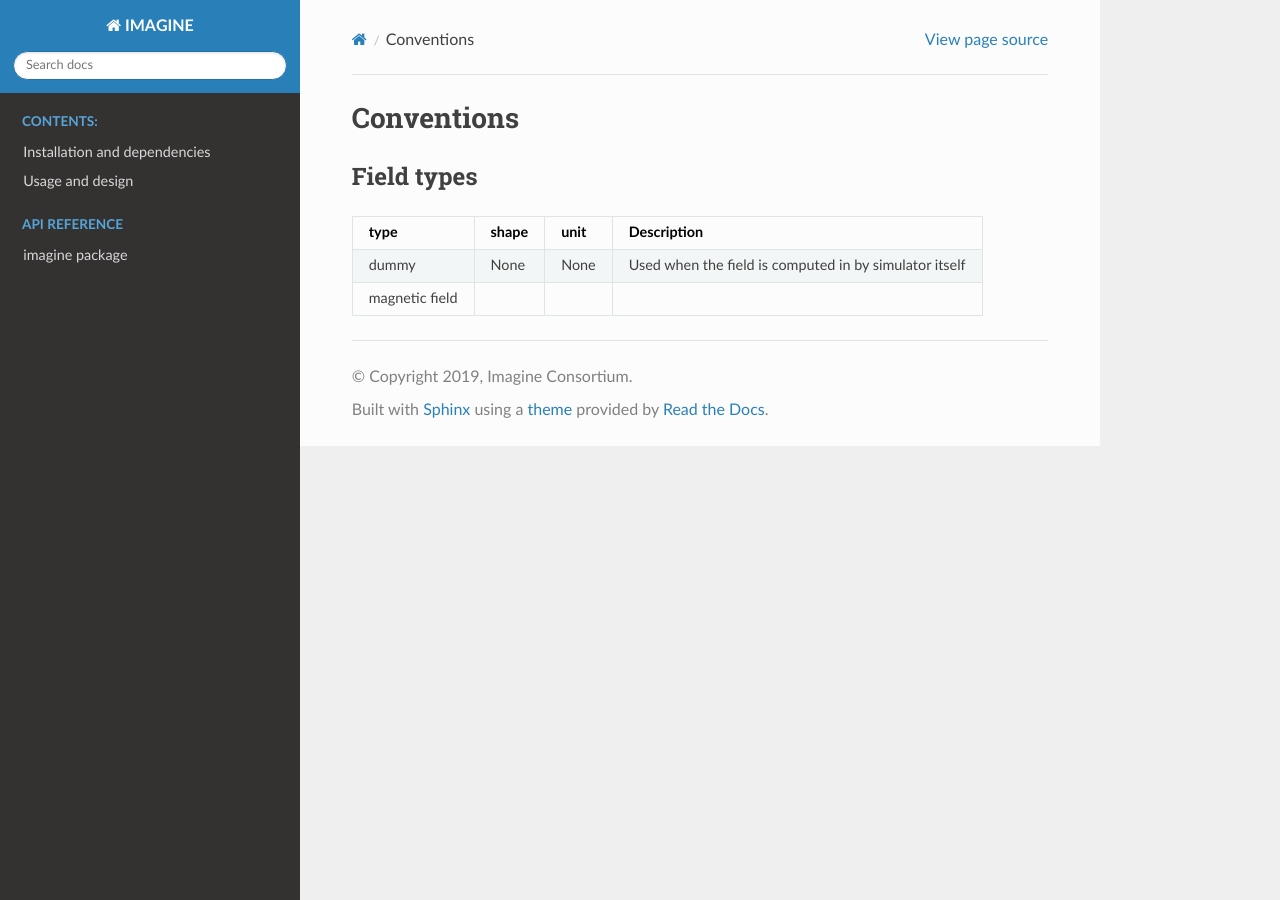
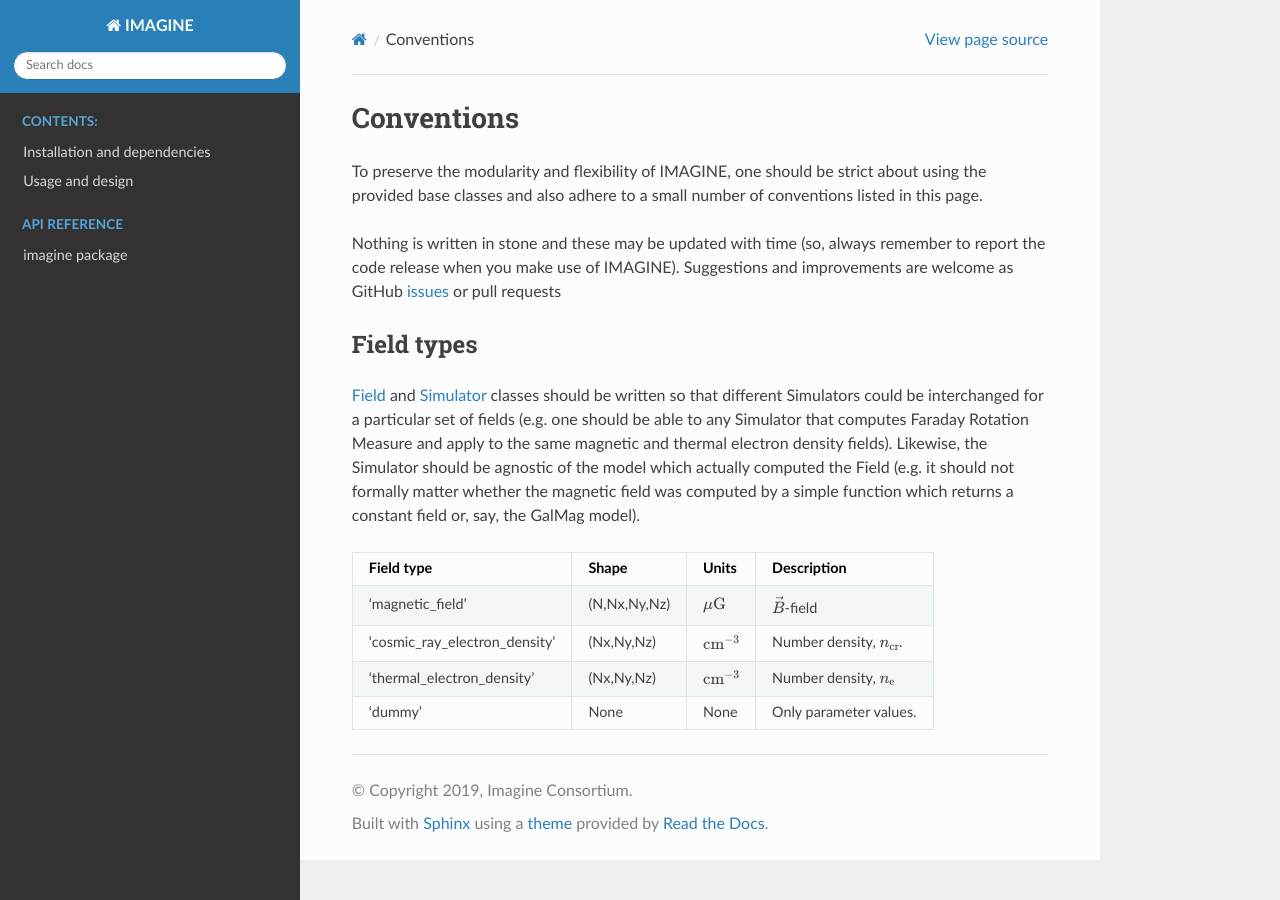
Before and after one commit to IMAGINE-Consortium/imagine, a Sphinx documentation site: the page built from doc/source/conventions.rst, in a window 1280 px wide. Built offline with Sphinx 7.4.7 and the Read the Docs theme 2.0.0, drawn with Linux system fonts in a browser that asks for light colours.

Commit message:
Improves documentation.

```diff
--- a/doc/source/conventions.rst
+++ b/doc/source/conventions.rst
@@ -1,14 +1,35 @@
 ===========
 Conventions
 ===========
+
+To preserve the modularity and flexibility of IMAGINE, one should be strict
+about using the provided base classes and also adhere to a small number of
+conventions listed in this page.
+
+Nothing is written in stone and these may be updated with time (so, always
+remember to report the code release when you make use of IMAGINE).
+Suggestions and improvements are welcome as GitHub `issues <https://github.com/IMAGINE-Consortium/imagine/issues/new>`_ or pull requests
 
 -----------
 Field types
 -----------
 
-================  ===========  =========  =========================================================
- type                shape        unit      Description
-================  ===========  =========  =========================================================
-dummy             None         None       Used when the field is computed in by simulator itself
-magnetic field
-================  ===========  =========  =========================================================
+:doc:`Field <imagine.fields>` and :doc:`Simulator <imagine.simulators>` classes
+should be written so that different Simulators could be interchanged for a
+particular set of fields (e.g. one should be able to any Simulator
+that computes Faraday Rotation Measure and apply to the same magnetic and
+thermal electron density fields). Likewise, the Simulator should be agnostic
+of the model which actually computed the Field (e.g. it should not formally
+matter whether the magnetic field was computed by a simple function which
+returns a constant field or, say, the GalMag model).
+
+
+
+=============================  ============  ===================  ========================================
+ Field type                     Shape        Units                 Description
+=============================  ============  ===================  ========================================
+'magnetic_field'               (N,Nx,Ny,Nz)  :math:`\mu\rm G`     :math:`\vec{B}`-field
+'cosmic_ray_electron_density'  (Nx,Ny,Nz)    :math:`\rm cm^{-3}`  Number density, :math:`n_{\rm cr}`.
+'thermal_electron_density'     (Nx,Ny,Nz)    :math:`\rm cm^{-3}`  Number density, :math:`n_{\rm e}`
+'dummy'                        None          None                 Only parameter values.
+=============================  ============  ===================  ========================================
```
Also changed, not shown: doc/source/imagine.fields.test_field.rst (+0 -8 lines), 3 other files.
